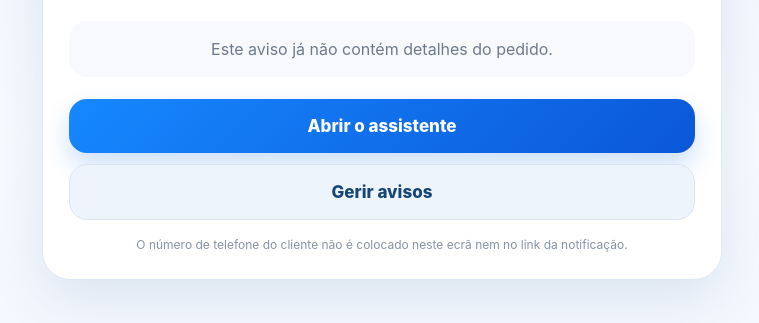
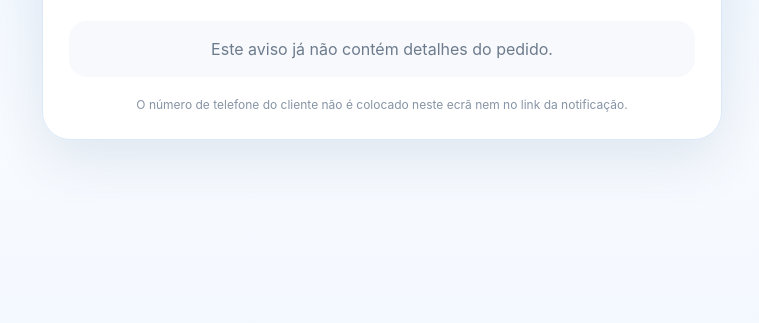
Before and after one commit to xroger1969/autovalorpt-assistente, a website: page aviso-lead.html in a window 1280 px wide. Shown: the part 247-570 px from the top of the page, without its empty margins (258-1017 px from the left). Drawn offline with Linux system fonts and the light colour scheme.

Commit message:
Simplificar resumo das notificações

```diff
--- a/aviso-lead.html
+++ b/aviso-lead.html
@@ -23,11 +23,7 @@
     .row.visit{background:#eefaf4;border-color:#ccebdc}
     .row.visit .label{color:#24815a}
     .empty{display:none;color:#6d7b8d;padding:18px;text-align:center;background:#f7f9fc;border-radius:18px}
-    .actions{display:grid;gap:11px;margin-top:22px}
-    .button{display:block;text-align:center;text-decoration:none;border-radius:18px;padding:17px 18px;font-size:17px;font-weight:850}
-    .primary{background:linear-gradient(135deg,#1688ff,#0b57d7);color:#fff;box-shadow:0 12px 24px rgba(22,112,226,.22)}
-    .secondary{background:#eef4fb;color:#174778;border:1px solid #d9e5f3}
-    .privacy{text-align:center;color:#8794a5;font-size:12px;line-height:1.4;margin:17px 8px 0}
+    .privacy{text-align:center;color:#8794a5;font-size:12px;line-height:1.4;margin:20px 8px 0}
   </style>
 </head>
 <body>
@@ -39,10 +35,6 @@
       <p class="sub">Informação essencial recebida pelo assistente AutoValorPT.</p>
       <div id="summary" class="summary"></div>
       <div id="empty" class="empty">Este aviso já não contém detalhes do pedido.</div>
-      <div class="actions">
-        <a class="button primary" href="/">Abrir o assistente</a>
-        <a class="button secondary" href="/avisos-carlos.html">Gerir avisos</a>
-      </div>
       <p class="privacy">O número de telefone do cliente não é colocado neste ecrã nem no link da notificação.</p>
     </section>
   </main>
```
